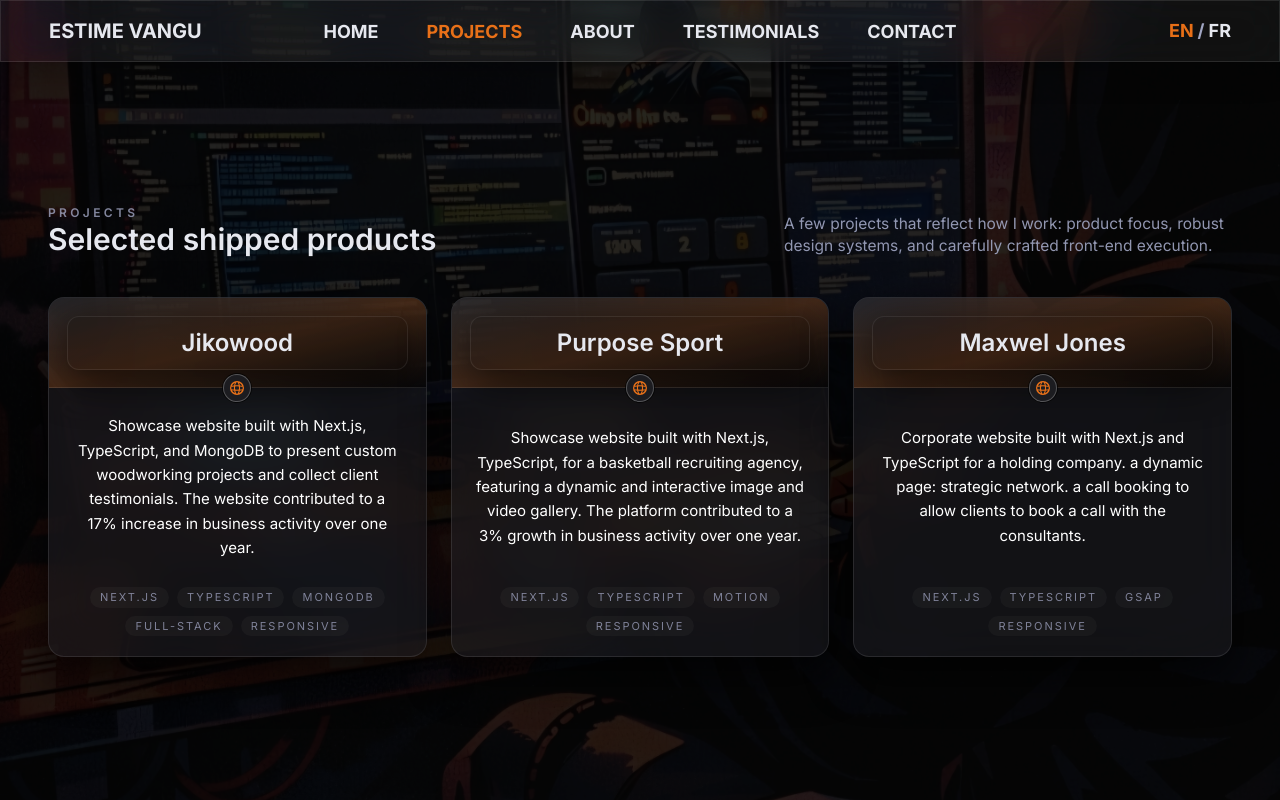
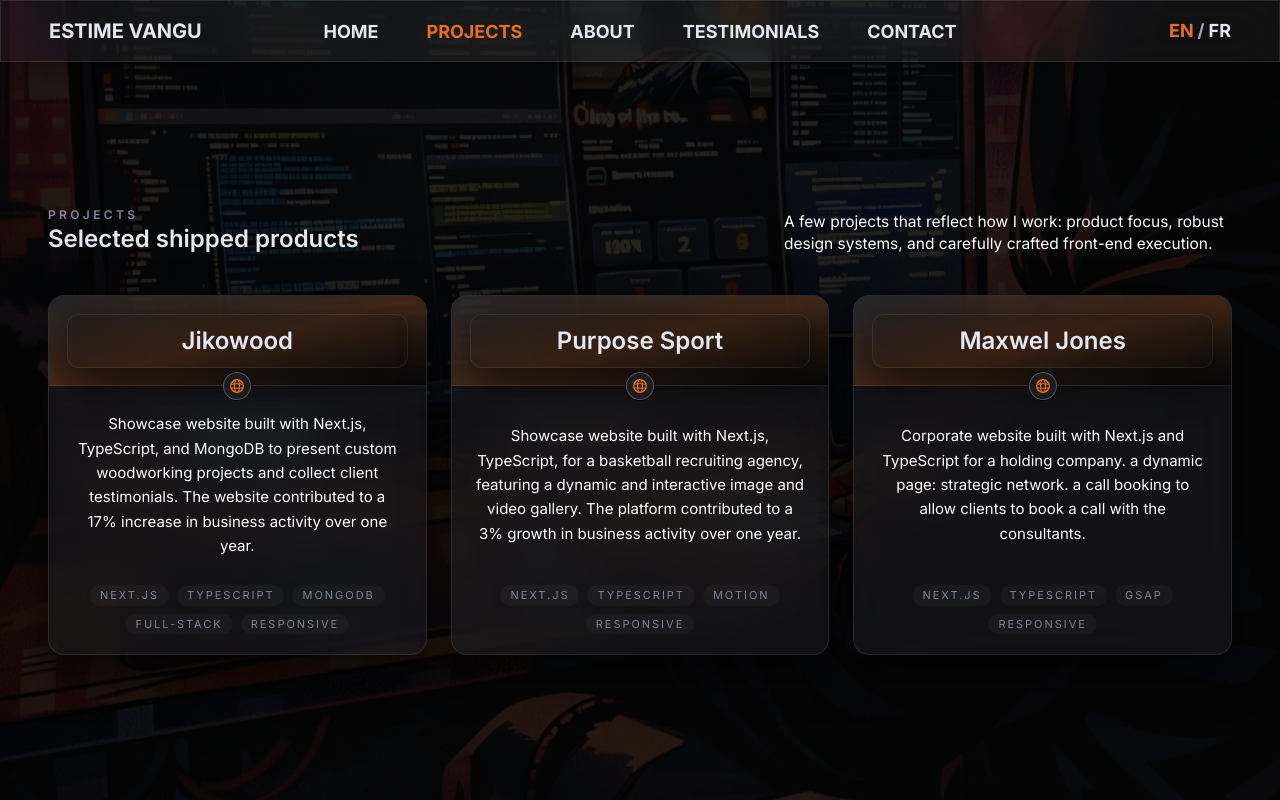
Before and after one commit to Estime10/myself_folio, a Next.js app: page /projects in a window 1280 px wide. Built offline with nearby package versions, Linux system fonts and the light colour scheme; no server answers.

Commit message:
layout and font color changed

```diff
--- a/features/about/ui/AboutDesktop/AboutImageCard/AboutImageCard.tsx
+++ b/features/about/ui/AboutDesktop/AboutImageCard/AboutImageCard.tsx
@@ -26,7 +26,10 @@ export function AboutImageCard({ image, title, onOpen }: AboutImageCardProps) {
         className="pointer-events-none absolute inset-0 z-10 flex items-center justify-center rounded-2xl bg-black/0 transition-colors duration-200 lg:group-hover:bg-black/50 lg:group-hover:backdrop-blur-sm"
         aria-hidden
       >
-        <span className="text-lg font-semibold uppercase tracking-wide text-white opacity-0 transition-opacity duration-200 lg:group-hover:opacity-100">
+        <span
+          className="text-lg font-semibold uppercase tracking-wide opacity-0 transition-opacity duration-200 lg:group-hover:opacity-100"
+          style={{ color: "var(--accent-primary)" }}
+        >
           {title}
         </span>
       </div>
--- a/features/about/ui/AboutMobile/AboutCardsGrid/AboutCardsGrid.tsx
+++ b/features/about/ui/AboutMobile/AboutCardsGrid/AboutCardsGrid.tsx
@@ -32,9 +32,12 @@ export function AboutCardsGrid({ items, onCardClick }: AboutCardsGridProps) {
             className="absolute inset-0 z-10 flex items-center justify-center rounded-2xl bg-black/60 backdrop-blur-[2px] pointer-events-none"
             aria-hidden
           >
-            <span className="text-center text-lg font-semibold uppercase tracking-wide text-white">
-              {t(item.titleKey)}
-            </span>
+            <span
+            className="text-center text-lg font-semibold uppercase tracking-wide"
+            style={{ color: "var(--accent-primary)" }}
+          >
+            {t(item.titleKey)}
+          </span>
           </div>
         </button>
       ))}
--- a/features/about/ui/AboutShared/AboutOverlayCard/AboutOverlayCard.tsx
+++ b/features/about/ui/AboutShared/AboutOverlayCard/AboutOverlayCard.tsx
@@ -5,14 +5,17 @@ type AboutOverlayCardProps = {
   description: string;
 };
 
-export function AboutOverlayCard({ title, description }: AboutOverlayCardProps) {
+export function AboutOverlayCard({
+  title,
+  description,
+}: AboutOverlayCardProps) {
   return (
     <article className="card-base flex min-h-[400px] w-[280px] flex-col">
       {/* Header style projet : bandeau + titre */}
       <div className="relative flex min-h-[72px] shrink-0 items-center justify-center px-4 py-4">
         <div className="card-header-gradient absolute inset-0 rounded-t-2xl" />
         <div className="absolute inset-[10px] rounded-xl border border-white/8 bg-black/20 shadow-[0_12px_40px_rgba(0,0,0,0.7)]" />
-        <h3 className="relative z-[1] text-center text-base font-semibold text-text-primary md:text-lg">
+        <h3 className="relative z-1 text-center text-base font-semibold text-text-primary md:text-lg">
           {title}
         </h3>
       </div>
--- a/features/about/ui/AboutShared/AboutOverlayShell/AboutOverlayShell.tsx
+++ b/features/about/ui/AboutShared/AboutOverlayShell/AboutOverlayShell.tsx
@@ -27,7 +27,7 @@ export function AboutOverlayShell({
 }: AboutOverlayShellProps) {
   return (
     <div
-      className={`about-overlay fixed inset-0 z-[9998] bg-black/30 backdrop-blur-md ${isClosing ? "about-overlay--closing" : ""}`}
+      className={`about-overlay fixed inset-0 z-9998 bg-black/30 backdrop-blur-md ${isClosing ? "about-overlay--closing" : ""}`}
       aria-modal
       role="dialog"
       aria-label={ariaLabel ?? title}
--- a/features/projects/ProjectsSection.tsx
+++ b/features/projects/ProjectsSection.tsx
@@ -1,6 +1,5 @@
 import { getTranslations } from "next-intl/server";
 import { Container } from "@/components/container/Container";
-import { SectionHeader } from "@/components/ui/SectionHeader/SectionHeader";
 import { ProjectCard } from "@/features/projects/ui/ProjectCard/ProjectCard";
 import type { Project } from "./data/projectsConfig";
 import { projects } from "./data/projectsConfig";
@@ -22,12 +21,20 @@ export async function ProjectsSection() {
   return (
     <section className="py-12 md:py-16 lg:flex lg:min-h-0 lg:flex-1 lg:flex-col lg:justify-center lg:py-20">
       <Container>
-        <SectionHeader
-          eyebrow={tProjects("sectionEyebrow")}
-          title={tProjects("sectionTitle")}
-          intro={tProjects("sectionIntro")}
-          headerClassName="mb-10"
-        />
+        <div className="mb-10 flex flex-col gap-3 md:flex-row md:items-end md:justify-between">
+          <div>
+            <p className="text-xs font-semibold uppercase tracking-[0.28em] text-text-secondary/80">
+              {tProjects("sectionEyebrow")}
+            </p>
+            <h1 className="mt-2 text-2xl font-semibold text-text-primary">
+              {tProjects("sectionTitle")}
+            </h1>
+          </div>
+          <p className="max-w-md text-sm text-white md:text-[15px] lg:text-[15.5px]">
+            {tProjects("sectionIntro")}
+          </p>
+        </div>
+
         <div className="grid gap-6 xl:grid-cols-3">
           {cardsData.map(({ project, summary, tags }) => (
             <ProjectCard
```
Also changed, not shown: 1 other file (tests, documents, lock files or other folders).
